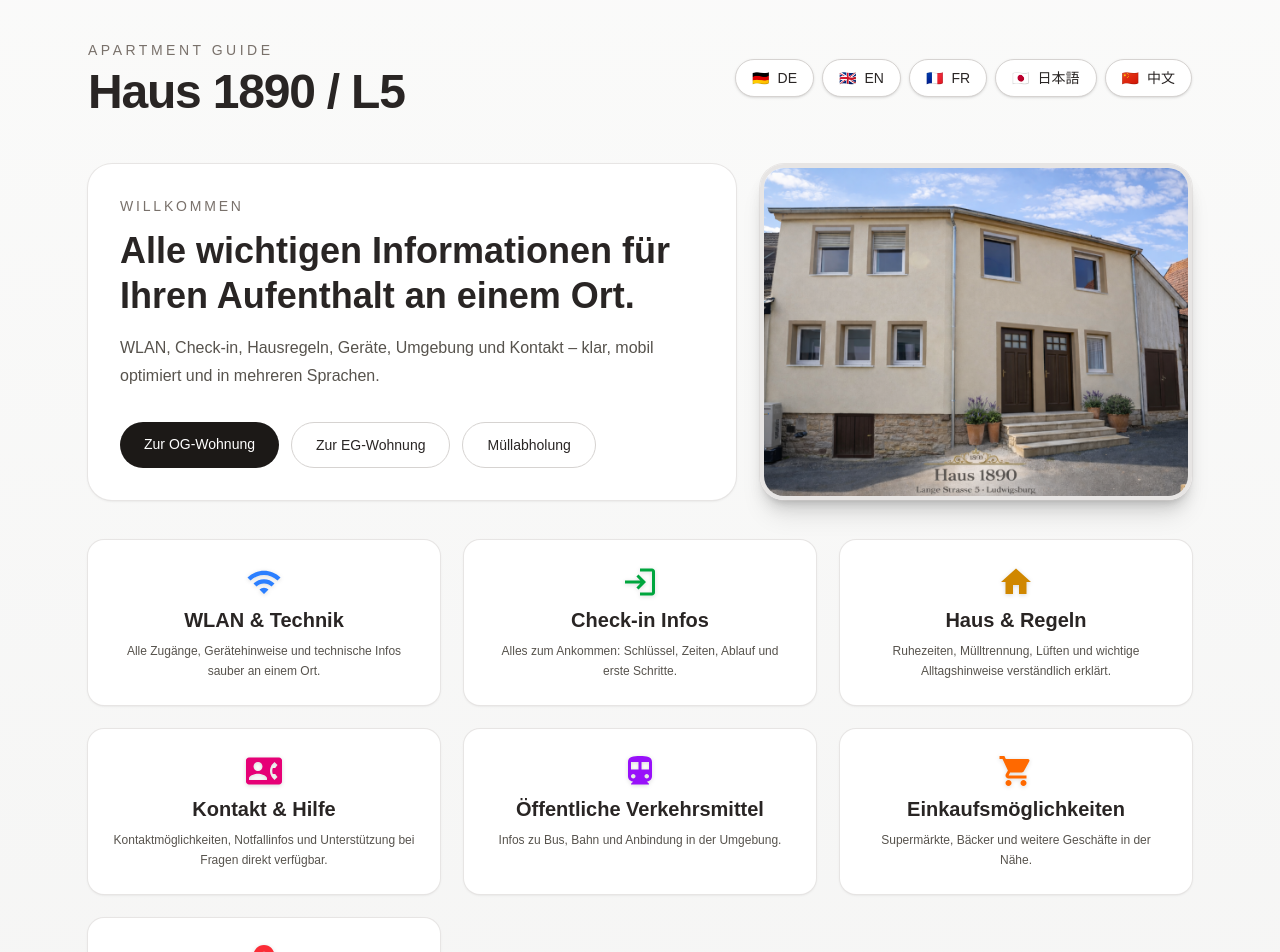
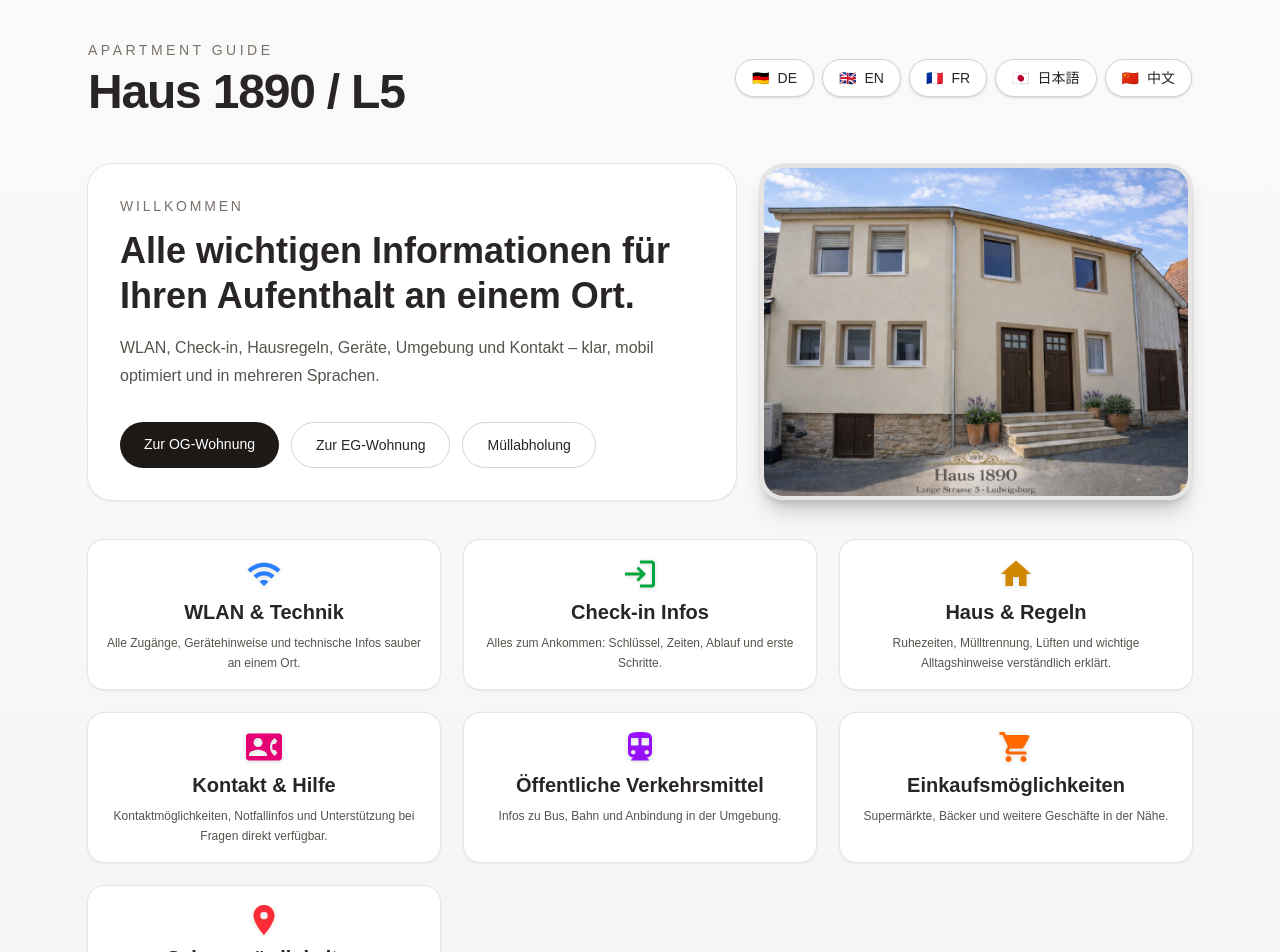
Before and after one commit to arosswog/mieter-guide-l5, a Next.js app: page / in a window 1280 px wide. Shown: the top 952 px of the page. Built offline with nearby package versions, Linux system fonts and the light colour scheme.

Commit message:
Rubrik-Kästen niedriger: Padding reduziert, Mindesthöhe gesetzt

```diff
--- a/src/app/page.tsx
+++ b/src/app/page.tsx
@@ -80,7 +80,7 @@ export default function Home() {
         </section>
 
         <section className="mt-10 grid gap-6 grid-cols-1 md:grid-cols-3">
-  <Link href="/wlan" className="group rounded-2xl bg-white p-6 shadow-sm ring-1 ring-stone-200 transition hover:shadow-md hover:ring-blue-300 focus:outline-none focus:ring-2 focus:ring-blue-400">
+  <Link href="/wlan" className="group rounded-2xl bg-white p-4 min-h-[110px] shadow-sm ring-1 ring-stone-200 transition hover:shadow-md hover:ring-blue-300 focus:outline-none focus:ring-2 focus:ring-blue-400">
     <div className="flex flex-col items-center mb-2">
       <MdWifi className="text-4xl text-blue-500 drop-shadow-sm mb-2 group-hover:scale-110 transition" />
       <h3 className="text-xl font-semibold text-center leading-tight">WLAN & Technik</h3>
@@ -89,7 +89,7 @@ export default function Home() {
       Alle Zugänge, Gerätehinweise und technische Infos sauber an einem Ort.
     </p>
   </Link>
-  <Link href="/checkin" className="group rounded-2xl bg-white p-6 shadow-sm ring-1 ring-stone-200 transition hover:shadow-md hover:ring-green-300 focus:outline-none focus:ring-2 focus:ring-green-400">
+  <Link href="/checkin" className="group rounded-2xl bg-white p-4 min-h-[110px] shadow-sm ring-1 ring-stone-200 transition hover:shadow-md hover:ring-green-300 focus:outline-none focus:ring-2 focus:ring-green-400">
     <div className="flex flex-col items-center mb-2">
       <MdLogin className="text-4xl text-green-600 drop-shadow-sm mb-2 group-hover:scale-110 transition" />
       <h3 className="text-xl font-semibold text-center leading-tight">Check-in Infos</h3>
@@ -98,7 +98,7 @@ export default function Home() {
       Alles zum Ankommen: Schlüssel, Zeiten, Ablauf und erste Schritte.
     </p>
   </Link>
-  <Link href="/hausregeln" className="group rounded-2xl bg-white p-6 shadow-sm ring-1 ring-stone-200 transition hover:shadow-md hover:ring-yellow-300 focus:outline-none focus:ring-2 focus:ring-yellow-400">
+  <Link href="/hausregeln" className="group rounded-2xl bg-white p-4 min-h-[110px] shadow-sm ring-1 ring-stone-200 transition hover:shadow-md hover:ring-yellow-300 focus:outline-none focus:ring-2 focus:ring-yellow-400">
     <div className="flex flex-col items-center mb-2">
       <MdHome className="text-4xl text-yellow-600 drop-shadow-sm mb-2 group-hover:scale-110 transition" />
       <h3 className="text-xl font-semibold text-center leading-tight">Haus & Regeln</h3>
@@ -107,7 +107,7 @@ export default function Home() {
       Ruhezeiten, Mülltrennung, Lüften und wichtige Alltagshinweise verständlich erklärt.
     </p>
   </Link>
-  <Link href="/kontakt" className="group rounded-2xl bg-white p-6 shadow-sm ring-1 ring-stone-200 transition hover:shadow-md hover:ring-pink-300 focus:outline-none focus:ring-2 focus:ring-pink-400">
+  <Link href="/kontakt" className="group rounded-2xl bg-white p-4 min-h-[110px] shadow-sm ring-1 ring-stone-200 transition hover:shadow-md hover:ring-pink-300 focus:outline-none focus:ring-2 focus:ring-pink-400">
     <div className="flex flex-col items-center mb-2">
       <MdContactPhone className="text-4xl text-pink-600 drop-shadow-sm mb-2 group-hover:scale-110 transition" />
       <h3 className="text-xl font-semibold text-center leading-tight">Kontakt & Hilfe</h3>
@@ -116,7 +116,7 @@ export default function Home() {
       Kontaktmöglichkeiten, Notfallinfos und Unterstützung bei Fragen direkt verfügbar.
     </p>
   </Link>
-  <Link href="/verkehr" className="group rounded-2xl bg-white p-6 shadow-sm ring-1 ring-stone-200 transition hover:shadow-md hover:ring-purple-300 focus:outline-none focus:ring-2 focus:ring-purple-400">
+  <Link href="/verkehr" className="group rounded-2xl bg-white p-4 min-h-[110px] shadow-sm ring-1 ring-stone-200 transition hover:shadow-md hover:ring-purple-300 focus:outline-none focus:ring-2 focus:ring-purple-400">
     <div className="flex flex-col items-center mb-2">
       <MdDirectionsTransit className="text-4xl text-purple-600 drop-shadow-sm mb-2 group-hover:scale-110 transition" />
       <h3 className="text-xl font-semibold text-center leading-tight">Öffentliche Verkehrsmittel</h3>
@@ -125,7 +125,7 @@ export default function Home() {
       Infos zu Bus, Bahn und Anbindung in der Umgebung.
     </p>
   </Link>
-  <Link href="/einkauf" className="group rounded-2xl bg-white p-6 shadow-sm ring-1 ring-stone-200 transition hover:shadow-md hover:ring-orange-300 focus:outline-none focus:ring-2 focus:ring-orange-400">
+  <Link href="/einkauf" className="group rounded-2xl bg-white p-4 min-h-[110px] shadow-sm ring-1 ring-stone-200 transition hover:shadow-md hover:ring-orange-300 focus:outline-none focus:ring-2 focus:ring-orange-400">
     <div className="flex flex-col items-center mb-2">
       <MdShoppingCart className="text-4xl text-orange-500 drop-shadow-sm mb-2 group-hover:scale-110 transition" />
       <h3 className="text-xl font-semibold text-center leading-tight">Einkaufsmöglichkeiten</h3>
@@ -134,7 +134,7 @@ export default function Home() {
       Supermärkte, Bäcker und weitere Geschäfte in der Nähe.
     </p>
   </Link>
-  <Link href="/sehenswuerdigkeiten" className="group rounded-2xl bg-white p-6 shadow-sm ring-1 ring-stone-200 transition hover:shadow-md hover:ring-red-300 focus:outline-none focus:ring-2 focus:ring-red-400">
+  <Link href="/sehenswuerdigkeiten" className="group rounded-2xl bg-white p-4 min-h-[110px] shadow-sm ring-1 ring-stone-200 transition hover:shadow-md hover:ring-red-300 focus:outline-none focus:ring-2 focus:ring-red-400">
     <div className="flex flex-col items-center mb-2">
       <MdLocationOn className="text-4xl text-red-500 drop-shadow-sm mb-2 group-hover:scale-110 transition" />
       <h3 className="text-xl font-semibold text-center leading-tight">Sehenswürdigkeiten</h3>
```
